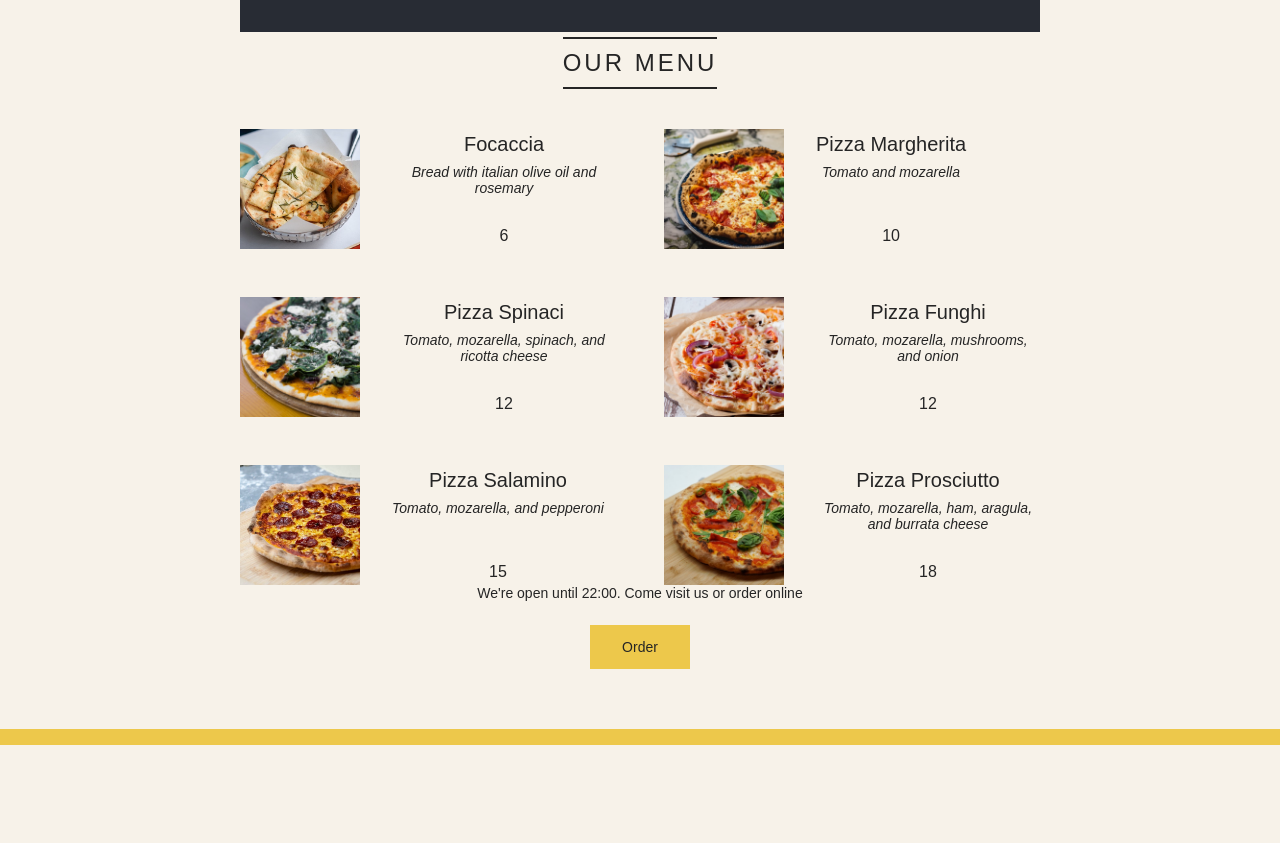
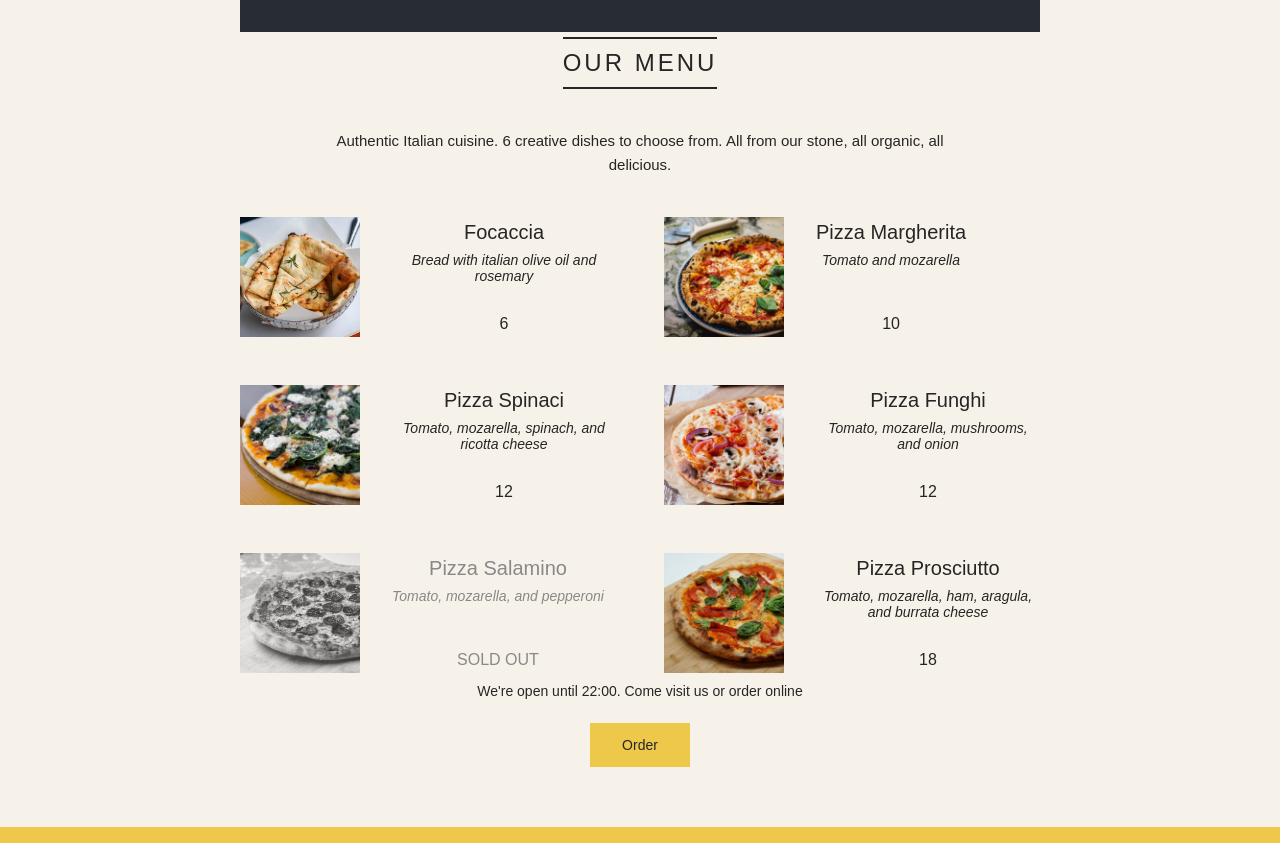
Before and after one commit to chikezie22/React-First-Code, a React (Create React App) app: page / in a window 1280 px wide. Shown: the part 800-1643 px from the top of the page. Before the commit the page ends 1545 px from the top, so only its background shows below. Built offline with nearby package versions, Linux system fonts and the light colour scheme; no server answers.

Commit message:
react fragment and conditional class name styling

```diff
--- a/public/index.html
+++ b/public/index.html
@@ -24,7 +24,7 @@
       work correctly both with client-side routing and a non-root public URL.
       Learn how to configure a non-root public URL by running `npm run build`.
     -->
-    <title>React App</title>
+    <title>Fast React Pizza Co</title>
   </head>
   <body>
     <noscript>You need to enable JavaScript to run this app.</noscript>
--- a/src/App.js
+++ b/src/App.js
@@ -92,19 +92,28 @@
 }
 function Menu() {
   const pizzas = pizzaData;
-  // const pizzas = []
+  // const pizzas = [];
   const numPizzas = pizzas.length;
   return (
     <main className="menu">
       <h2 style={{ marginTop: "5px" }}>Our menu</h2>
 
       {numPizzas > 0 ? (
-        <ul className="pizzas">
-          {pizzas.map((pizza) => {
-            return <Pizza pizzaObj={pizza} />;
-          })}
-        </ul>
-      ) : null}
+        <>
+          {/* A react fragment */}
+          <p>
+            Authentic Italian cuisine. 6 creative dishes to choose from. All
+            from our stone, all organic, all delicious.
+          </p>
+          <ul className="pizzas">
+            {pizzas.map((pizza) => {
+              return <Pizza pizzaObj={pizza} />;
+            })}
+          </ul>
+        </>
+      ) : (
+        <p>We're still working on our enu. Please come back later :)</p>
+      )}
 
       {/* <Pizza
         // all this are props
@@ -124,15 +133,16 @@
   );
 }
 
-function Pizza(props) {
-  console.log(props);
+function Pizza({ pizzaObj }) {
+  // console.log(props);
+  // if (pizzaObj.soldOut) return null;
   return (
-    <li className="pizza">
-      <img src={props.pizzaObj.photoName} alt={props.pizzaObj.name} />
+    <li className={`pizza ${pizzaObj.soldOut ? "sold-out" : ""}`}>
+      <img src={pizzaObj.photoName} alt={pizzaObj.name} />
       <div>
-        <h3>{props.pizzaObj.name}</h3>
-        <p>{props.pizzaObj.ingredients}</p>
-        <span>{props.pizzaObj.price}</span>
+        <h3>{pizzaObj.name}</h3>
+        <p>{pizzaObj.ingredients}</p>
+        <span>{pizzaObj.soldOut ? "SOLD OUT" : pizzaObj.price}</span>
       </div>
     </li>
   );
@@ -159,11 +169,12 @@
   return (
     <footer className="footer">
       {/* {new Date().toLocaleTimeString()}. We're are currently open */}
-      {isOpen && (
-        <div className="order">
-          <p>We're open until {closeHour}:00. Come visit us or order online</p>
-          <button className="btn">Order</button>
-        </div>
+      {isOpen ? (
+        <Order closingHour={closeHour} />
+      ) : (
+        <p>
+          We're happpy to welcome you between {openHour}:00 and {closeHour}:00
+        </p>
       )}
     </footer>
   );
@@ -171,4 +182,13 @@
   // return React.createElement("footer", null, "We are currently open!");
 }
 
+function Order({ closingHour }) {
+  return (
+    <div className="order">
+      <p>We're open until {closingHour}:00. Come visit us or order online</p>
+      <button className="btn">Order</button>
+    </div>
+  );
+}
+
 export default App;
--- a/src/index.css
+++ b/src/index.css
@@ -166,6 +166,7 @@
 /* *************** */
 
 .footer {
+  margin-top: 10px;
   font-size: 1.4rem;
 }
 
```
